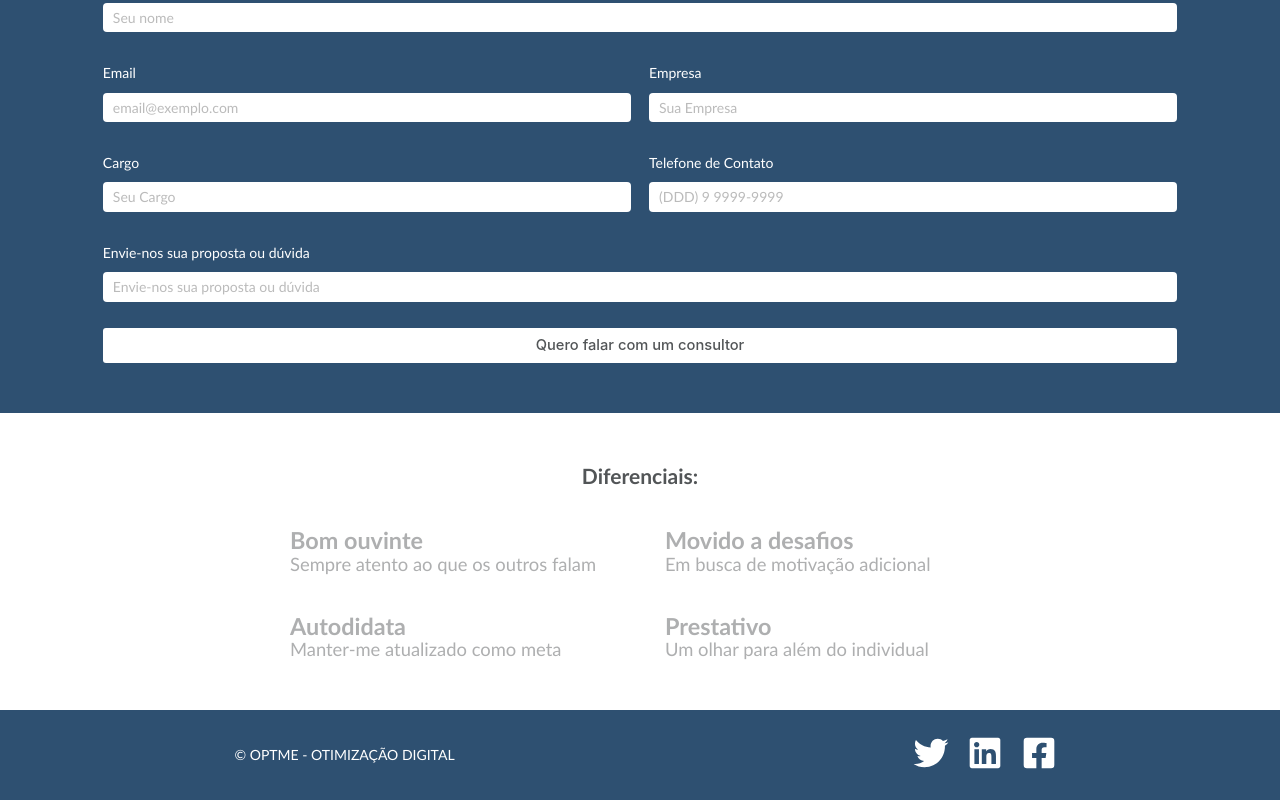
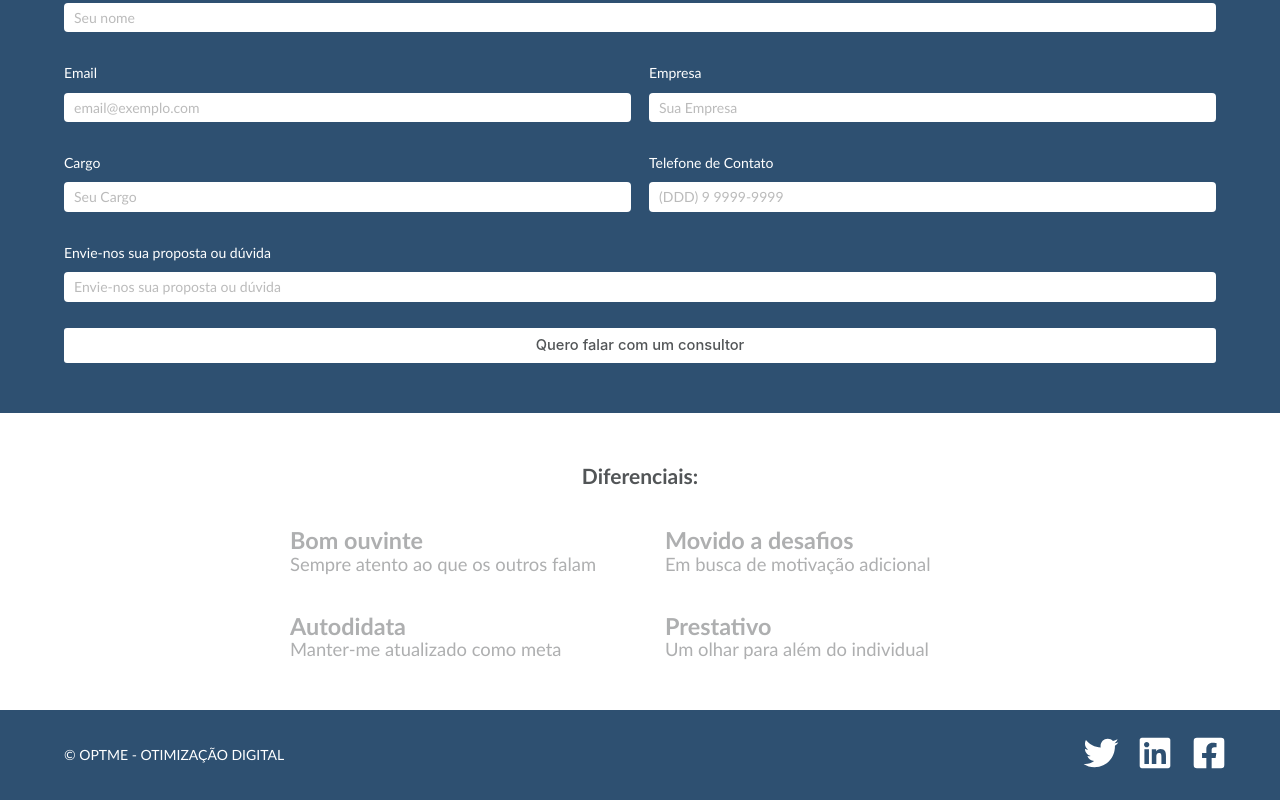
Before and after one commit to jeanmendescs/landing_page, a React (Create React App) app: page / in a window 1280 px wide. Shown: the part 1921-2721 px from the top of the page. Built offline with nearby package versions, Linux system fonts and the light colour scheme.

Commit message:
footer fix

```diff
--- a/src/components/Footer.jsx
+++ b/src/components/Footer.jsx
@@ -1,13 +1,11 @@
 import React from "react";
 import { FaTwitter, FaLinkedin, FaFacebookSquare } from "react-icons/fa";
 
-const Optme = () => {
+const Footer = () => {
   return (
     <footer className="footer">
-      <div>
+      <div className="container">
         <span>© OPTME - OTIMIZAÇÃO DIGITAL</span>
-      </div>
-      <div className="div-footer">
         <ul>
           <li>
             <FaTwitter />
@@ -24,4 +22,4 @@ const Optme = () => {
   );
 };
 
-export default Optme;
+export default Footer;
--- a/src/components/Form.jsx
+++ b/src/components/Form.jsx
@@ -4,7 +4,7 @@ import Input from "./Input";
 const Form = () => {
   return (
     <section className="form">
-      <div className="form-container">
+      <div className="container form-container">
         <h1>Solicite uma Consultoria</h1>
         <form>
           <Input name="Nome" placeholder="Seu nome" className="div-flex" />
--- a/src/style.css
+++ b/src/style.css
@@ -19,6 +19,12 @@ button {
 
 svg {
   scale: 2.5;
+}
+
+.container {
+  max-width: 1200px;
+  width: 90%;
+  margin: 0 auto;
 }
 
 .navbar {
@@ -300,12 +306,13 @@ input {
 
 .footer {
   background: rgba(46, 80, 113, 1);
-  display: flex;
-  min-height: 9rem;
 }
 
-.footer div {
-  margin: auto;
+.footer > .container {
+  display: flex;
+  justify-content: space-between;
+  align-items: center;
+  min-height: 90px;
 }
 
 ul {
@@ -334,6 +341,11 @@ ul {
   .presentation-img {
     width: 100%;
   }
+
+  .footer > .container {
+    justify-content: space-evenly;
+    flex-direction: column;
+  }
 }
 
 @media (max-width: 960px) {
```
